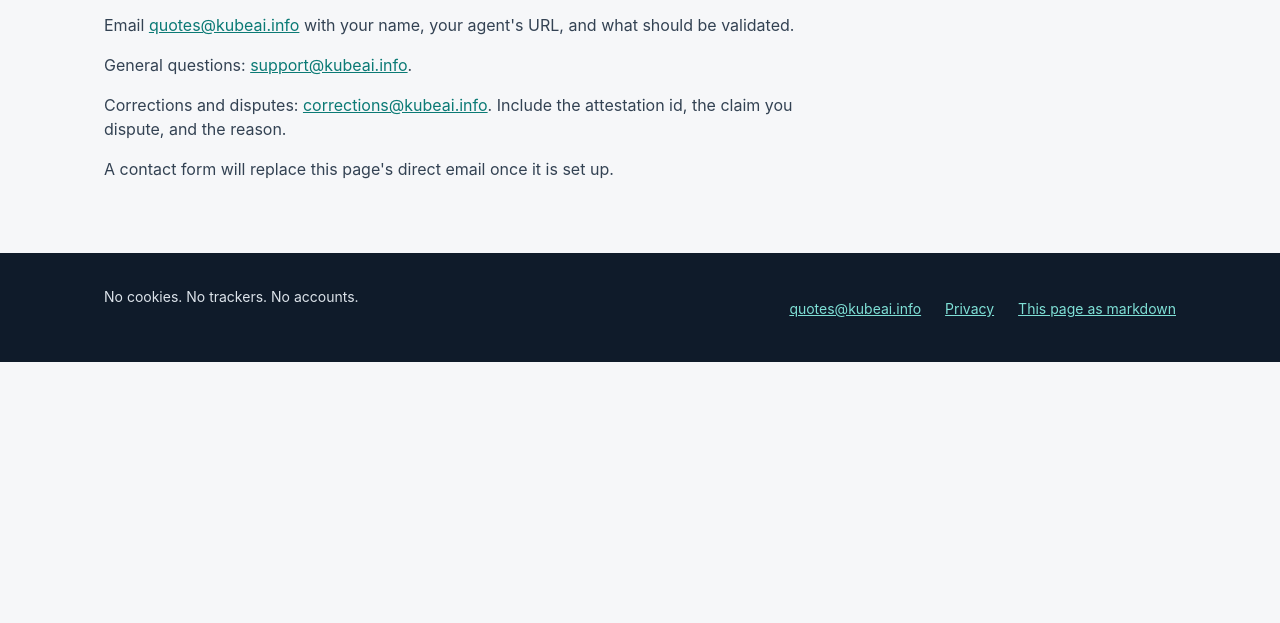
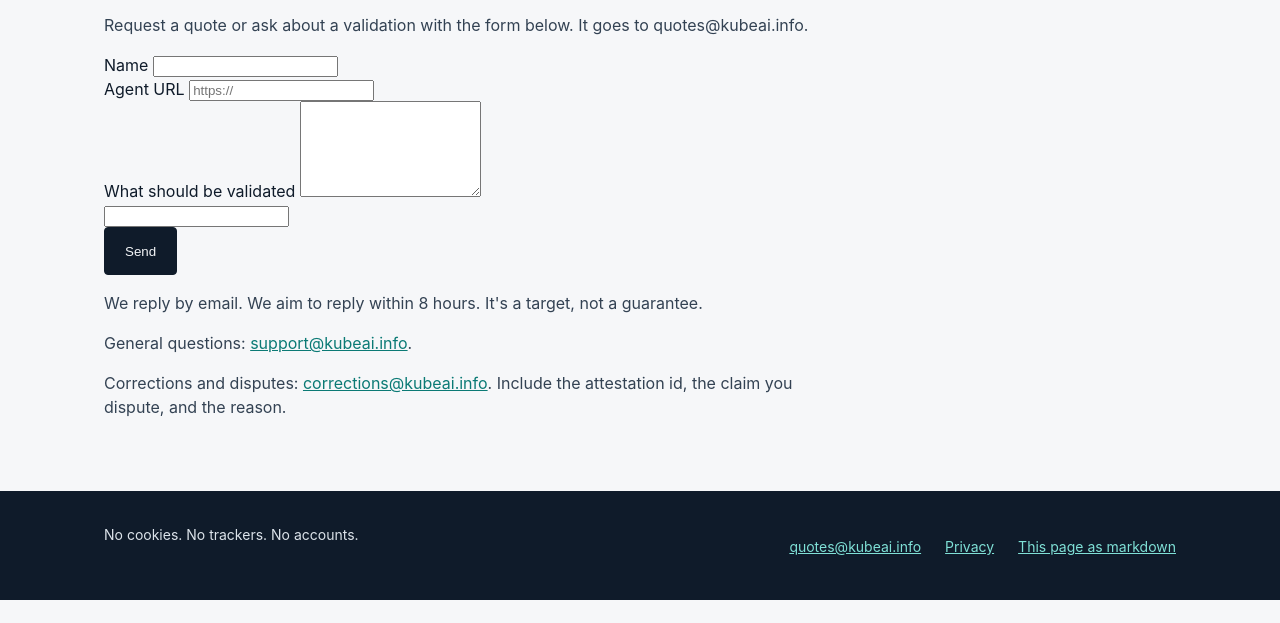
Before and after one commit to saidi-art/agent-assurance, a plain HTML site: page site/contact.html in a window 1280 px wide. Shown: the part 177-800 px from the top of the page. Drawn offline with Linux system fonts and the light colour scheme; a web font is replaced by a local one.

Commit message:
contact: Formspree quote form on /contact (spec 4.6, M3)

```diff
--- a/site/contact.html
+++ b/site/contact.html
@@ -32,10 +32,26 @@
 <main class="page-main">
   <div class="plain">
     <h1>Contact</h1>
-    <p>Email <a href="mailto:quotes@kubeai.info">quotes@kubeai.info</a> with your name, your agent's URL, and what should be validated.</p>
+    <p>Request a quote or ask about a validation with the form below. It goes to quotes@kubeai.info.</p>
+    <form class="contact-form" action="https://formspree.io/f/myewbyaw" method="post">
+      <div class="field">
+        <label for="cf-name">Name</label>
+        <input id="cf-name" name="name" type="text" autocomplete="name" required>
+      </div>
+      <div class="field">
+        <label for="cf-agent">Agent URL</label>
+        <input id="cf-agent" name="agent_url" type="url" inputmode="url" placeholder="https://" required>
+      </div>
+      <div class="field">
+        <label for="cf-notes">What should be validated</label>
+        <textarea id="cf-notes" name="message" rows="6" required></textarea>
+      </div>
+      <input type="text" name="_gotcha" class="hp" tabindex="-1" autocomplete="off" aria-hidden="true">
+      <div><button class="btn" type="submit">Send</button></div>
+    </form>
+    <p>We reply by email. We aim to reply within 8 hours. It's a target, not a guarantee.</p>
     <p>General questions: <a href="mailto:support@kubeai.info">support@kubeai.info</a>.</p>
     <p>Corrections and disputes: <a href="mailto:corrections@kubeai.info">corrections@kubeai.info</a>. Include the attestation id, the claim you dispute, and the reason.</p>
-    <p class="muted">A contact form will replace this page's direct email once it is set up.</p>
   </div>
 </main>
 
```
